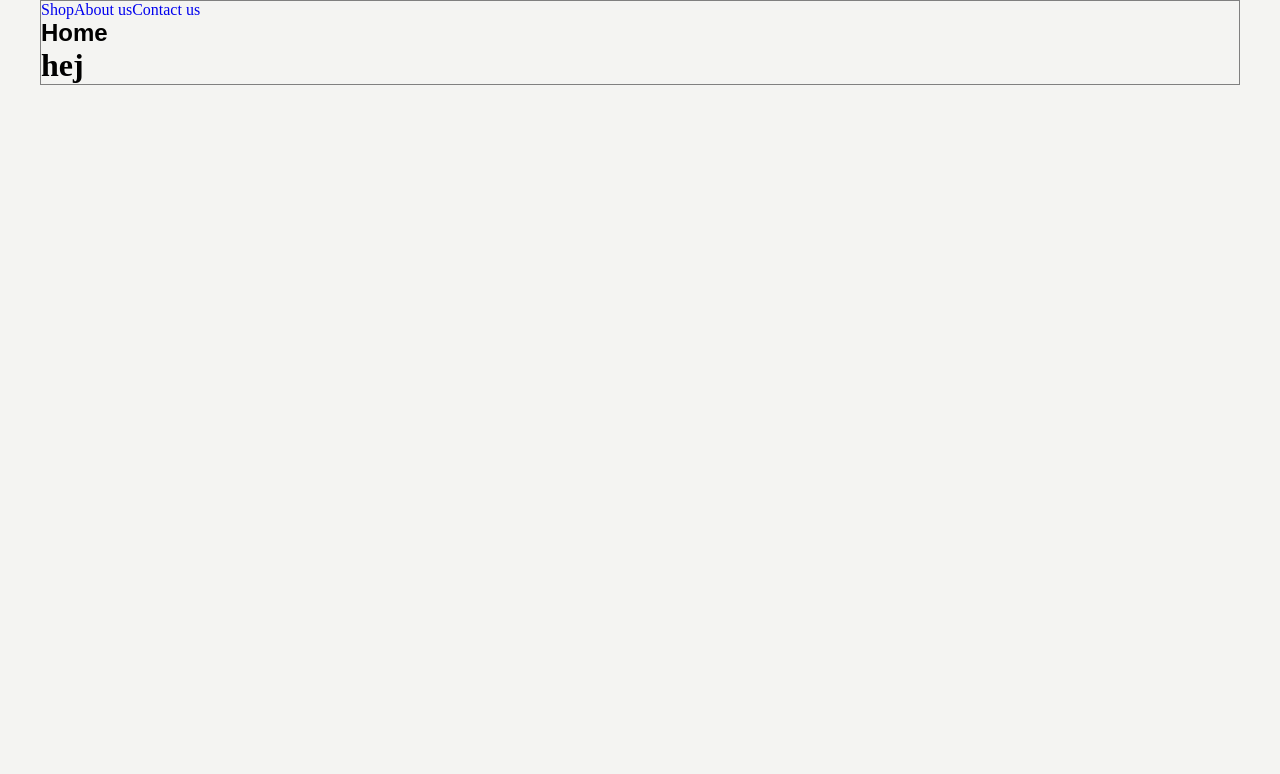
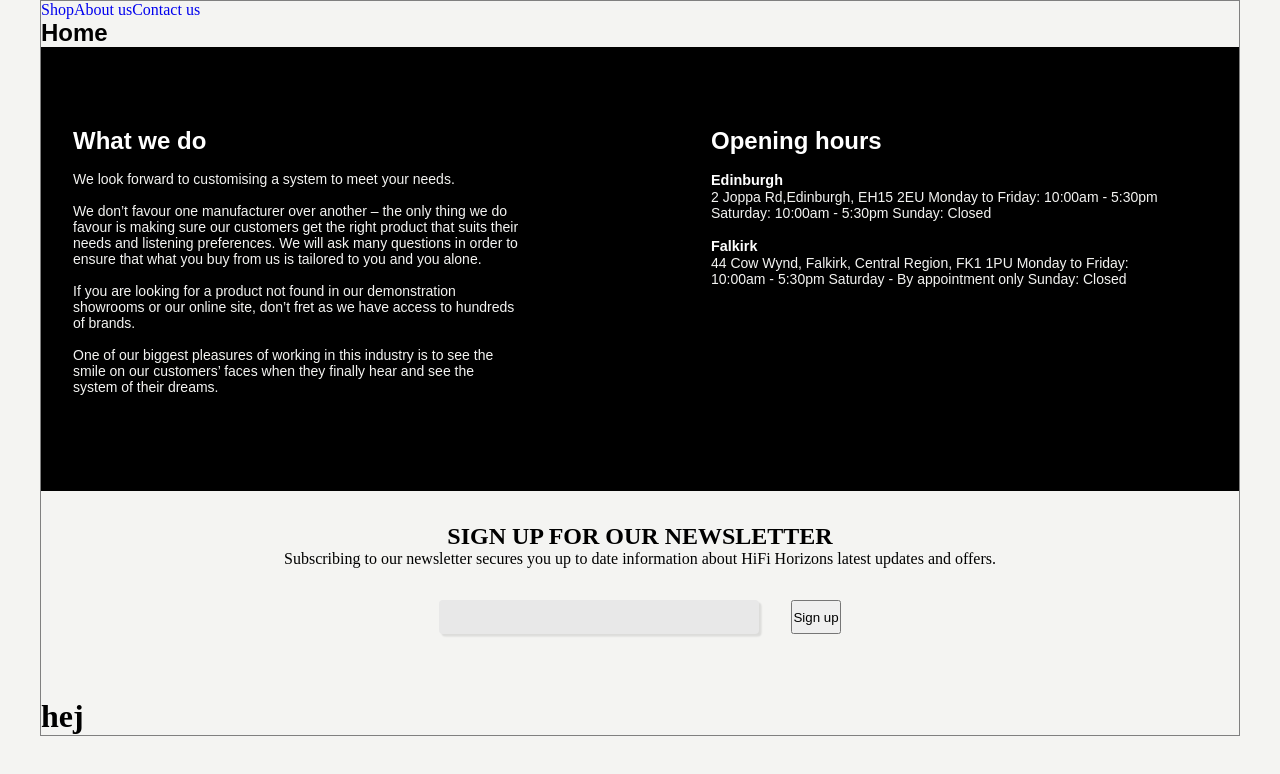
Before and after one commit to rts-cmk-wu13/hifi-horizon-therocket, a React (Vite) app: page / in a window 1280 px wide. Shown: the top 774 px of the page. Built offline with nearby package versions, Linux system fonts and the light colour scheme; a web font is replaced by a local one.

Commit message:
newsletter done, with validation functionality and dialog on submit. missing the styled component for the sign up button

```diff
--- a/package.json
+++ b/package.json
@@ -22,7 +22,7 @@
     "@eslint/js": "^9.25.0",
     "@types/react": "^19.1.2",
     "@types/react-dom": "^19.1.2",
-    "@vitejs/plugin-react": "^4.4.1",
+    "@vitejs/plugin-react": "^4.5.2",
     "eslint": "^9.25.0",
     "eslint-plugin-react-hooks": "^5.2.0",
     "eslint-plugin-react-refresh": "^0.4.19",
--- /dev/null
+++ b/src/components/Home/Intro.jsx
@@ -0,0 +1,40 @@
+export default function Intro() {
+    return (
+    <>
+      <section className="intro">
+        <div>
+          <h2>What we do</h2>
+          <p>
+            We look forward to customising a system to meet your needs.
+          </p>
+           <p>
+            We don’t favour one manufacturer over another – the only thing we do favour is making sure our customers get the right product that suits their needs and listening preferences. We will ask many questions in order to ensure that what you buy from us is tailored to you and you alone.
+          </p>
+           <p>
+            If you are looking for a product not found in our demonstration showrooms or our online site, don’t fret as we have access to hundreds of brands.
+          </p>
+           <p>
+            One of our biggest pleasures of working in this industry is to see the smile on our customers’ faces when they finally hear and see the system of their dreams.
+          </p>
+        </div>
+         <div>
+          <h2>Opening hours</h2>
+           <span>Edinburgh</span>
+           <p>
+            2 Joppa Rd,Edinburgh, EH15 2EU
+            Monday to Friday: 10:00am - 5:30pm
+            Saturday: 10:00am - 5:30pm
+            Sunday: Closed
+          </p>
+          <span>Falkirk</span>
+           <p>
+            44 Cow Wynd, Falkirk, Central Region, FK1 1PU
+            Monday to Friday: 10:00am - 5:30pm
+            Saturday - By appointment only
+            Sunday: Closed
+          </p>
+        </div>
+      </section>
+    </>
+    )
+}
--- /dev/null
+++ b/src/components/Home/Newsletter.jsx
@@ -0,0 +1,24 @@
+import validateNewsletterForm from './newsletterValidation';
+
+export default function Newsletter() {
+  return (
+    <>
+      <section className="newsletter">
+        <h2>Sign up for our newsletter</h2>
+        <p>
+          Subscribing to our newsletter secures you up to date information about
+          HiFi Horizons latest updates and offers.
+        </p>
+        <form onSubmit={validateNewsletterForm} noValidate>
+          <input type="email" name="email" required />
+          <span className="error"></span>
+          <button type="submit">Sign up</button>
+        </form>
+      </section>
+      <dialog className="dialog" id="contact__dialog">
+      <p>You have subscribed to our newsletter</p>
+      <p>Thank you</p>
+      </dialog>
+    </>
+  );
+}
--- /dev/null
+++ b/src/components/Home/_intro.scss
@@ -0,0 +1,35 @@
+@use '/src/styles/variables' as *;
+
+.intro {
+    font-family: 'OpenSans', sans-serif;
+    background: black;
+    display: flex;
+    justify-content: space-between;
+    gap: 10rem;
+    padding: 5rem 5rem 5rem 2rem;
+
+    div {
+        max-width: 28rem;
+        max-height: 20rem;
+    }
+
+    h2 {
+        font-weight: bold;
+        color: white;
+        font-size: 1.5rem;
+        margin-block-end: 1rem;
+    }
+
+    p {
+        color: rgba(244, 244, 242, 1);
+        margin-block-end: 1rem;
+        font-size: 0.875rem;
+    }
+
+    span {
+        font-weight: bold;
+        color: white;
+        font-size: 0.9rem;
+        margin-block-end: 0.875rem;
+    }
+}
--- /dev/null
+++ b/src/components/Home/_newsletter.scss
@@ -0,0 +1,41 @@
+@use '/src/styles/variables' as *;
+
+.newsletter {
+    display: flex;
+    flex-direction: column;
+    align-items: center;
+    justify-content: center;
+    padding-block: 2rem;
+
+    h2 {
+        text-transform: uppercase;
+    }
+
+    form {
+        display: flex;
+        justify-content: center;
+        gap: 1rem;
+        padding-block: 2rem;
+
+        input {
+            width: 20rem;
+            padding: 0.5rem;
+            border: none;
+            background: rgba(232, 232, 232, 1);
+            box-shadow: 2.5px 2.5px 0.1rem rgba(0, 0, 0, 0.1);
+            border-radius: 4px;
+            font-size: 1rem;
+        }
+    }
+}
+
+
+    .dialog {
+      text-align: center;
+      padding: 2rem 2rem;
+      font-size: 2.5rem;
+      background-color: rgba(209, 209, 209, 0.733);
+      border: none;
+      border-radius: 0.5rem;
+      margin: 15rem 32rem;
+}
--- /dev/null
+++ b/src/components/Home/newsletterValidation.js
@@ -0,0 +1,34 @@
+export default function validateNewsletterForm(event) {
+  event.preventDefault();
+
+  function checkEmail(email) {
+    const emailRegEx = /^([a-zA-Z0-9_\.\-])+@(([a-zA-Z0-9\-])+\.)+([a-zA-Z0-9]{2,})+$/;
+    return emailRegEx.test(email);
+  }
+
+  const form = event.target;
+
+  if (form.email.value.length === 0) {
+    form.email.setCustomValidity("Email not filled in!");
+    form.email.nextElementSibling.textContent = form.email.validationMessage;
+    form.email.focus();
+  } else if (!checkEmail(form.email.value)) {
+    form.email.setCustomValidity("Email not valid!");
+    form.email.nextElementSibling.textContent = form.email.validationMessage;
+    form.email.focus();
+  } else {
+    form.email.setCustomValidity("");
+    form.email.nextElementSibling.textContent = "";
+  }
+
+  if (form.checkValidity()) {
+    const dialog = document.querySelector("#contact__dialog");
+    if (dialog) {
+      dialog.showModal();
+      setTimeout(() => {
+        dialog.close();
+        form.reset();
+      }, 2500);
+    }
+  }
+}
--- a/src/pages/Home.jsx
+++ b/src/pages/Home.jsx
@@ -1,4 +1,6 @@
 import Header from "../components/UniversalComponents/Header";
+import Intro from "../components/Home/Intro";
+import Newsletter from "../components/Home/Newsletter";
 
 export default function Home(){
 
@@ -9,6 +11,8 @@ export default function Home(){
         <section className="home">
         <h1 className="home__headline">Home</h1>
         </section>
+        <Intro/>
+        <Newsletter/>
         </>
     )
 }
--- a/src/styles/styles.scss
+++ b/src/styles/styles.scss
@@ -8,3 +8,5 @@
 @use '/src/components/Home/home';
 @use '/src/components/List/list';
 @use '/src/components/MoreInfo/moreinfo';
+@use '/src/components/Home/intro';
+@use '/src/components/Home/newsletter';
```
Also changed, not shown: 1 other file (tests, documents, lock files or other folders).
